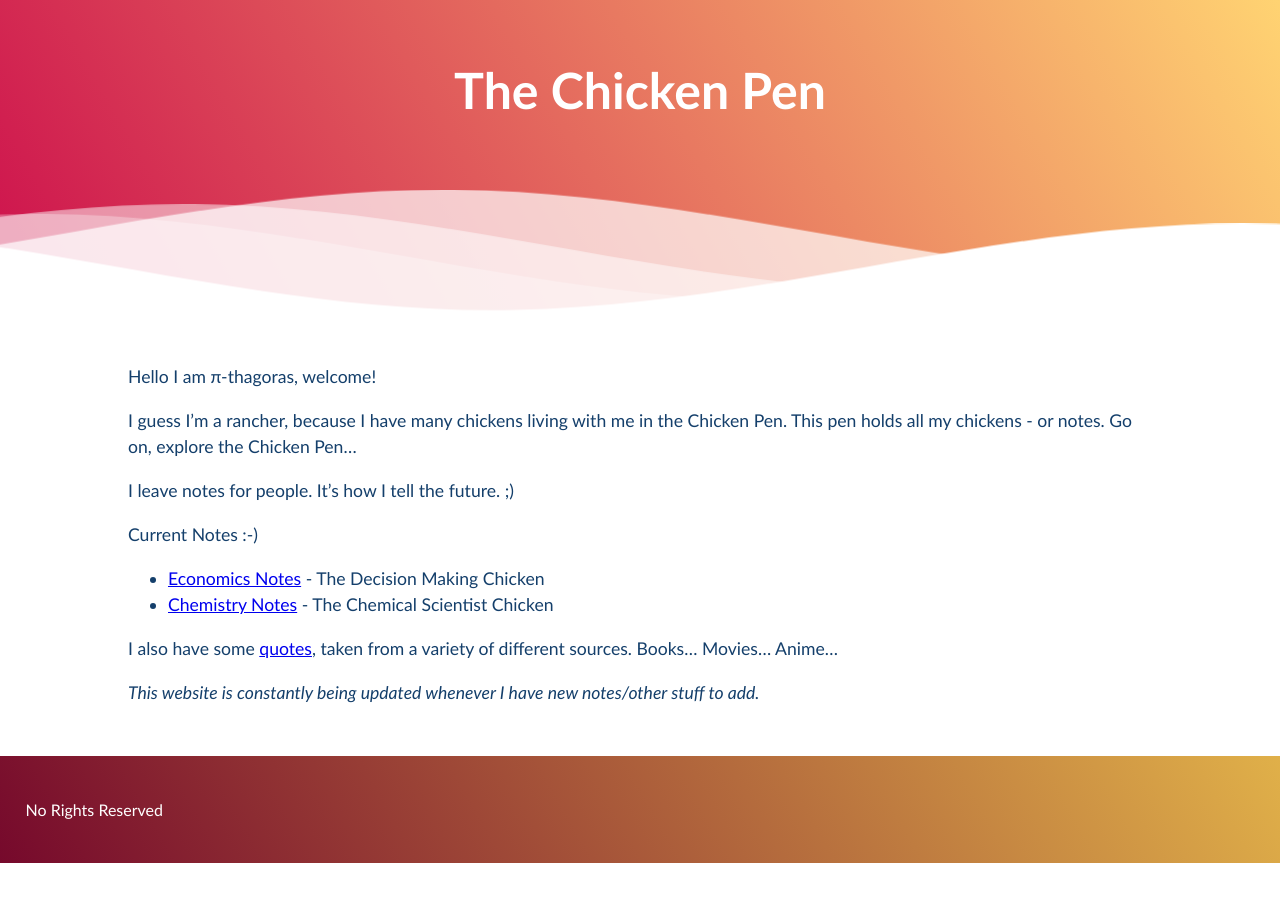
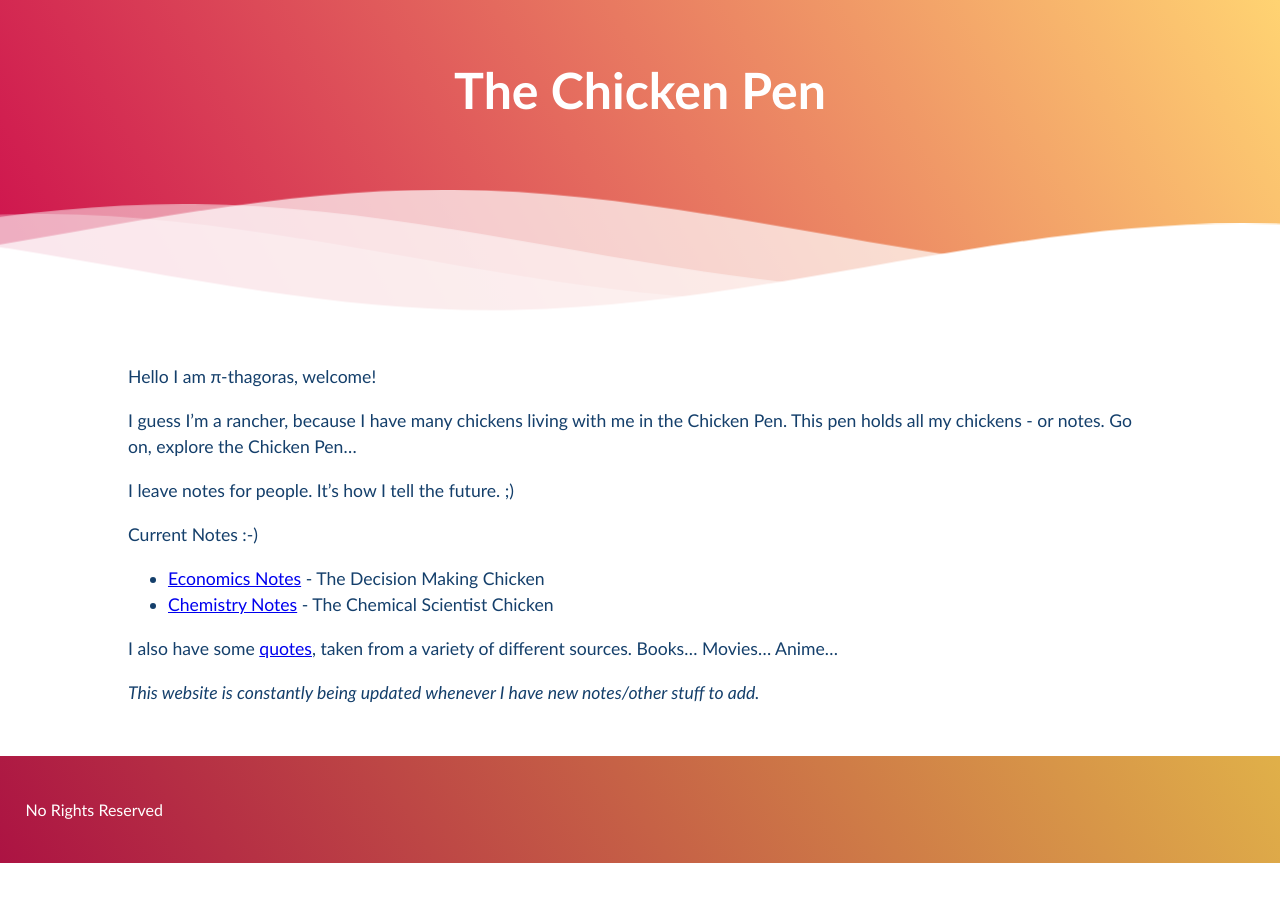
Before and after one commit to Pi-thagoras/the-chicken-pen, a Jekyll site: the page built from index.md, in a window 1280 px wide. Built offline with Jekyll 4.4.1, drawn with Linux system fonts in a browser that asks for light colours.

Commit message:
vault backup: 2023-04-11 11:12:51

```diff
--- a/assets/css/styles.css
+++ b/assets/css/styles.css
@@ -117,7 +117,7 @@ img {
 .page-footer {
   position: relative;
   padding: 2%;
-  background: linear-gradient(60deg, #76092c 0%, #e0b049 100%);
+  background: linear-gradient(60deg, #ac1343 0%, #e0b049 100%);
   color: #ffffff;
 }
 
```
